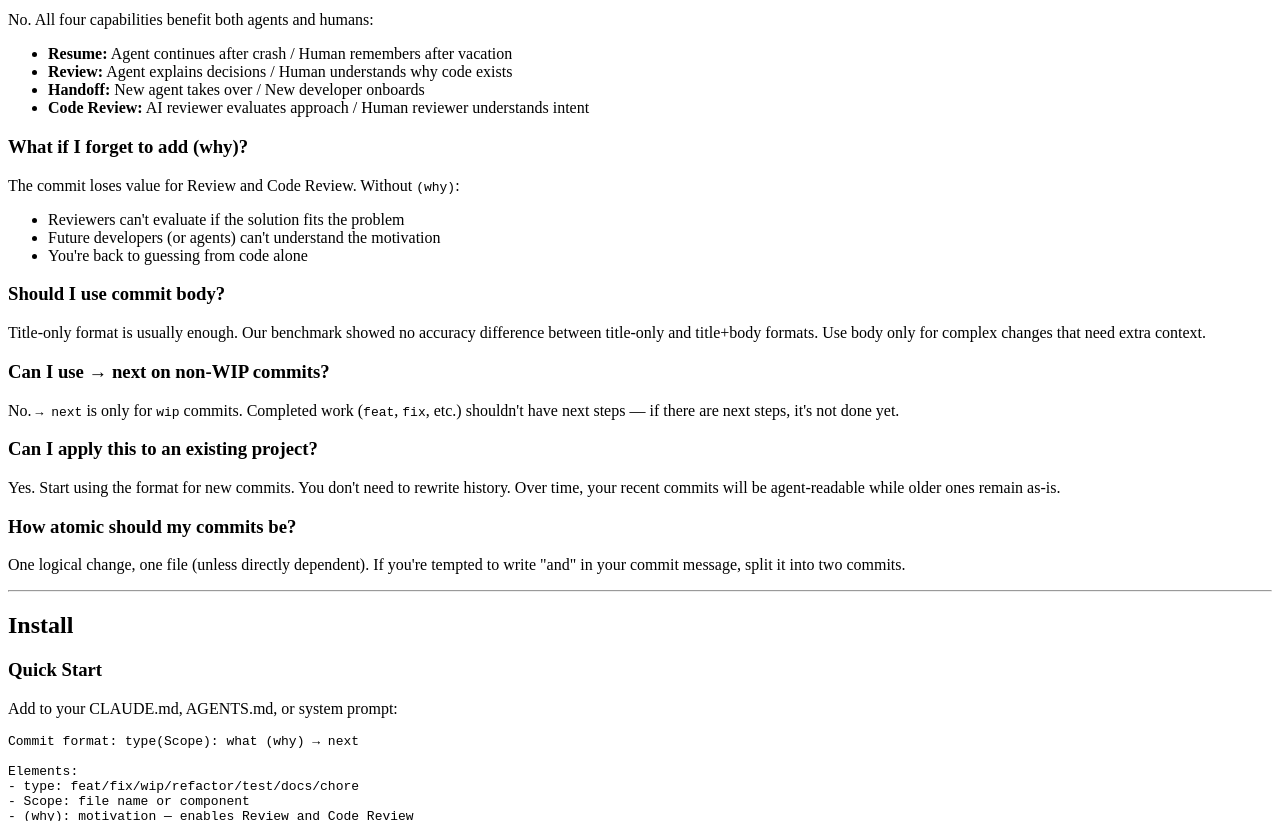
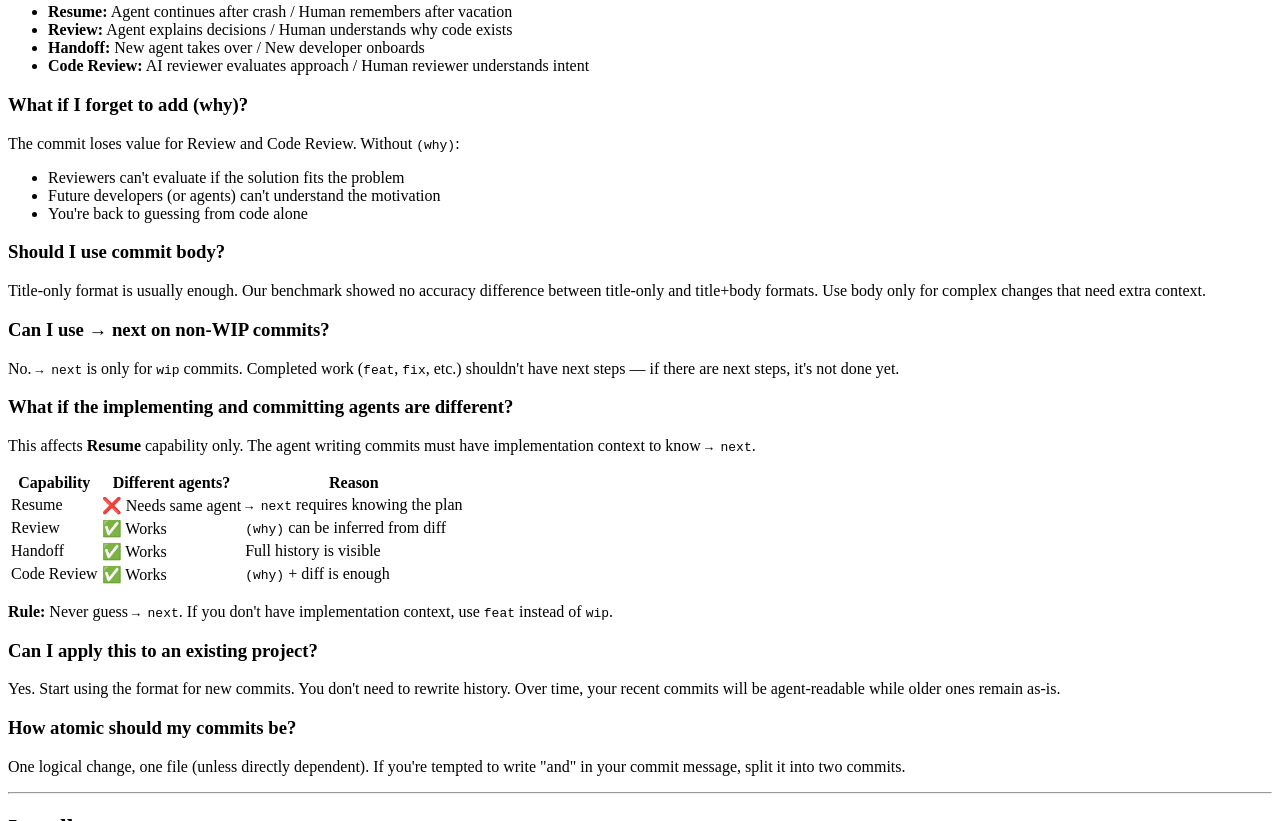
Before and after one commit to deligoez/agentic-commits, a plain HTML site: page website/index.html in a window 1280 px wide. Shown: the part 3992-4813 px from the top of the page. Drawn offline with Linux system fonts and the light colour scheme.

Commit message:
docs(index.html): add agent context FAQ (Resume needs same agent, others work with different agents)

```diff
--- a/website/index.html
+++ b/website/index.html
@@ -228,7 +228,6 @@ fix(UserController): add validation (invalid IDs caused 500 error)</code></pre>
     <tr><td><strong>Atomic</strong></td><td>All capabilities</td><td>Clean history</td></tr>
 </table>
 
-<p><a href="https://github.com/deligoez/agentic-commits/tree/main/benchmark">Full benchmark methodology →</a></p>
 
 <hr>
 
@@ -282,6 +281,17 @@ wip(AuthController): add logout (security) → token blacklist, rate limiting</c
 <h3>Can I use → next on non-WIP commits?</h3>
 <p>No. <code>→ next</code> is only for <code>wip</code> commits. Completed work (<code>feat</code>, <code>fix</code>, etc.) shouldn't have next steps — if there are next steps, it's not done yet.</p>
 
+<h3>What if the implementing and committing agents are different?</h3>
+<p>This affects <strong>Resume</strong> capability only. The agent writing commits must have implementation context to know <code>→ next</code>.</p>
+<table>
+    <tr><th>Capability</th><th>Different agents?</th><th>Reason</th></tr>
+    <tr><td>Resume</td><td>❌ Needs same agent</td><td><code>→ next</code> requires knowing the plan</td></tr>
+    <tr><td>Review</td><td>✅ Works</td><td><code>(why)</code> can be inferred from diff</td></tr>
+    <tr><td>Handoff</td><td>✅ Works</td><td>Full history is visible</td></tr>
+    <tr><td>Code Review</td><td>✅ Works</td><td><code>(why)</code> + diff is enough</td></tr>
+</table>
+<p><strong>Rule:</strong> Never guess <code>→ next</code>. If you don't have implementation context, use <code>feat</code> instead of <code>wip</code>.</p>
+
 <h3>Can I apply this to an existing project?</h3>
 <p>Yes. Start using the format for new commits. You don't need to rewrite history. Over time, your recent commits will be agent-readable while older ones remain as-is.</p>
 
```
